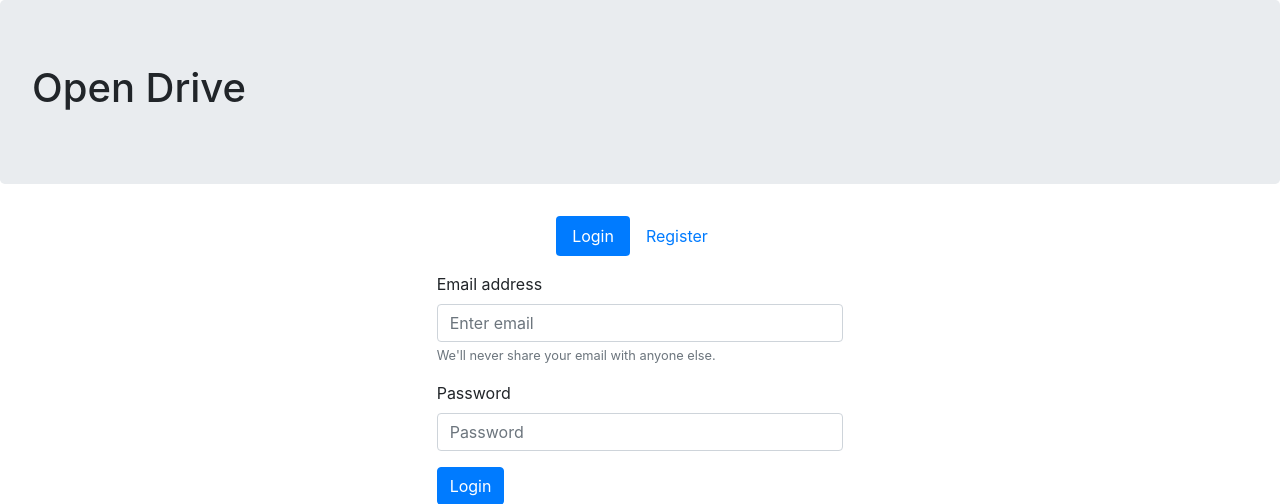
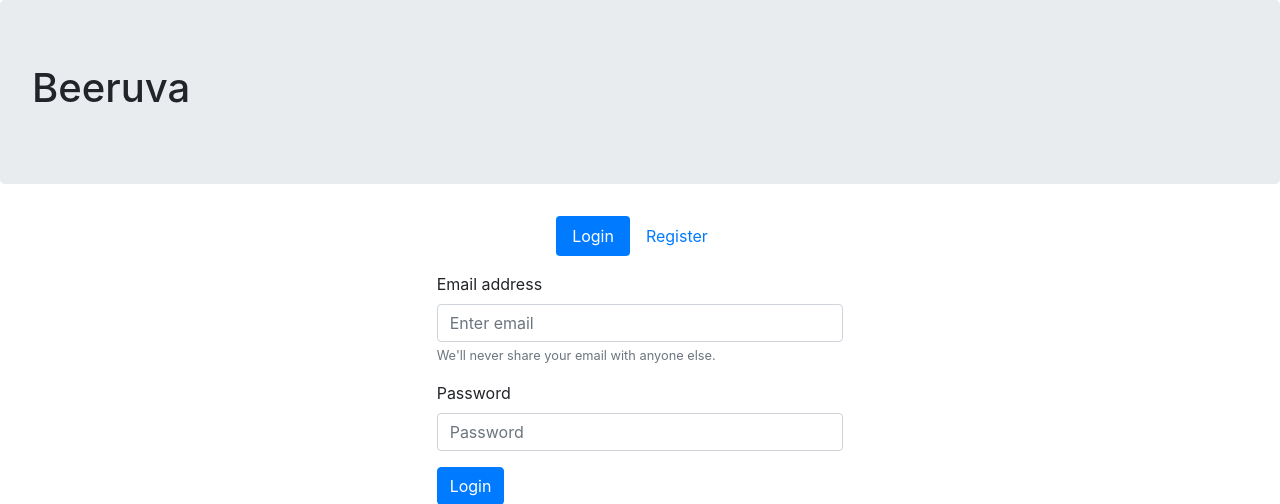
Before and after one commit to kunchamharsha/beeruva, a Flask app: page / in a window 1280 px wide. Shown: the top 504 px of the page. Run offline with Flask 2, Linux system fonts and the light colour scheme; some libraries are stand-ins or nearby versions.

Commit message:
Changed titles from open drive to beeruva!

```diff
--- a/crud/delete.py
+++ b/crud/delete.py
@@ -18,6 +18,9 @@ Base.metadata.bind = engine
 DBSession = sessionmaker(bind=engine)
 
 def deletefile(fileid,currentuser):
+    """
+    Function to delete a file by file id.
+    """
     session=DBSession()
     try:
         filedetails=session.query(Filedetails).filter_by(fileid=fileid).filter_by(userid=currentuser.userid).one()
--- a/crud/registration.py
+++ b/crud/registration.py
@@ -17,6 +17,9 @@ DBSession = sessionmaker(bind=engine)
 
 
 def authenticateuser(loginformdata):  # loginverification
+    """
+    Function to authenticate user against the credentials saved in database.
+    """
     session = DBSession()
     try:
         user = session.query(User).filter_by(email=loginformdata['email']).one()
@@ -51,6 +54,9 @@ def user_loader(user_id):
         return None
 
 def registeruser(signupformdata):
+    """
+    Function to onboard a user on to the database.
+    """
     session = DBSession()
     user = User(email=signupformdata['email'], userid=str(uuid.uuid4()), password=generate_password_hash(signupformdata['pwd']))
     session.add(user)
--- a/models/models.py
+++ b/models/models.py
@@ -4,7 +4,7 @@ from sqlalchemy import Column, Boolean, VARCHAR, Integer, String, DateTime, Fore
 from sqlalchemy.ext.declarative import declarative_base
 from sqlalchemy.dialects.sqlite import TEXT
 
-engine = create_engine('sqlite:///opendrive.db', encoding="utf-8")
+engine = create_engine('sqlite:///beeruva.db', encoding="utf-8")
 
 Base = declarative_base()
 DBSession = sessionmaker(bind=engine)
--- a/templates/registration.html
+++ b/templates/registration.html
@@ -10,11 +10,11 @@
 
         <!-- Bootstrap CSS -->
         <link rel="stylesheet" href="https://maxcdn.bootstrapcdn.com/bootstrap/4.0.0/css/bootstrap.min.css" integrity="sha384-Gn5384xqQ1aoWXA+058RXPxPg6fy4IWvTNh0E263XmFcJlSAwiGgFAW/dAiS6JXm" crossorigin="anonymous">
-        <title>Open Drive</title>
+        <title>Beeruva</title>
     </head>
     <body>
         <div class="jumbotron">
-            <h1>Open Drive</h1>
+            <h1>Beeruva</h1>
         </div>
     <div>
             <div class="container">
--- a/templates/search.html
+++ b/templates/search.html
@@ -23,7 +23,7 @@
             <!-- Bootstrap CSS -->
             <link rel="stylesheet" href="https://maxcdn.bootstrapcdn.com/bootstrap/4.0.0/css/bootstrap.min.css" integrity="sha384-Gn5384xqQ1aoWXA+058RXPxPg6fy4IWvTNh0E263XmFcJlSAwiGgFAW/dAiS6JXm" crossorigin="anonymous">
 
-            <title>Open Drive - Home</title>
+            <title>Beeruva- Home</title>
             <style>
                 .nopadding{
                     padding:0px;
@@ -49,7 +49,7 @@
             <div class="wrapper">
             <nav id="sidebar">
                     <div class="sidebar-header" style="position:fixed;">
-                        <p style="font-size:24px;color:white;padding-left:25px;">Open Drive</p>
+                        <p style="font-size:24px;color:white;padding-left:25px;">Beeruva</p>
                     </div>
                     <div style="text-align: center; ">
                     <!--label class="btn btn-primary" >
```
